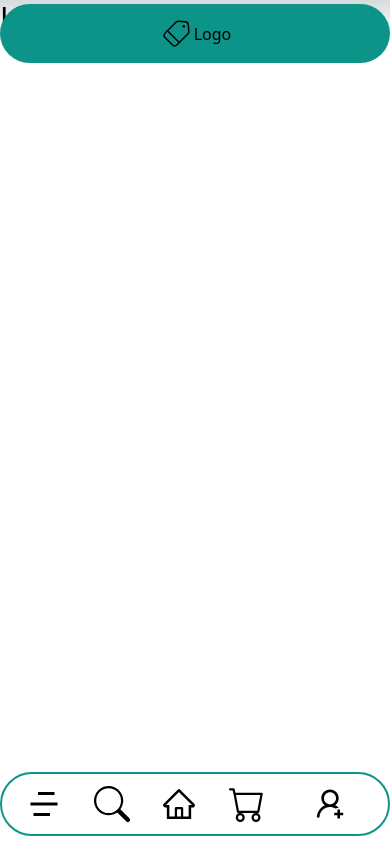
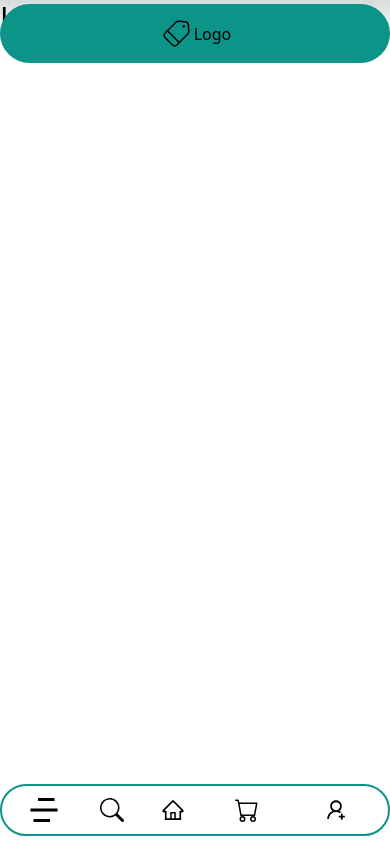
Before and after one commit to arman-ali-khan/nextjs-ecommerce, a Next.js app: page / in a window 390 px wide. Built offline with nearby package versions, Linux system fonts and the light colour scheme.

Commit message:
navbar icon size modify

```diff
--- a/components/Pages/Shared/Navbar/Navbar.js
+++ b/components/Pages/Shared/Navbar/Navbar.js
@@ -96,18 +96,18 @@ const handleCategoriesSidebar = () =>{
             <RiMenu4Line />{" "}
           </span>
           <span
-            className="text-4xl md:text-2xl hover:text-teal-600 px-4 py-2"
+            className="text-2xl md:text-2xl hover:text-teal-600 px-1 py-2"
             onClick={() => setShowSearch(!showSearch)}
           >
             <BsSearch />
           </span>
-          <span className="md:hidden text-4xl md hover:text-teal-600" text-2xl>
+          <span className="md:hidden text-2xl md hover:text-teal-600" text-2xl>
             <AiOutlineHome />
           </span>
-          <span onClick={handleCartSidebar} className="text-4xl md:text-2xl hover:text-teal-600 px-4 py-2">
+          <span onClick={handleCartSidebar} className="text-2xl md:text-2xl hover:text-teal-600 px-4 py-2">
             <BsCart />
           </span>
-          <span onClick={handleUserSidebar} className="text-4xl md:text-2xl hover:text-teal-600 px-4 py-2">
+          <span onClick={handleUserSidebar} className="text-2xl md:text-2xl hover:text-teal-600 px-4 py-2">
             <AiOutlineUserAdd />
           </span>
         </div>
```
